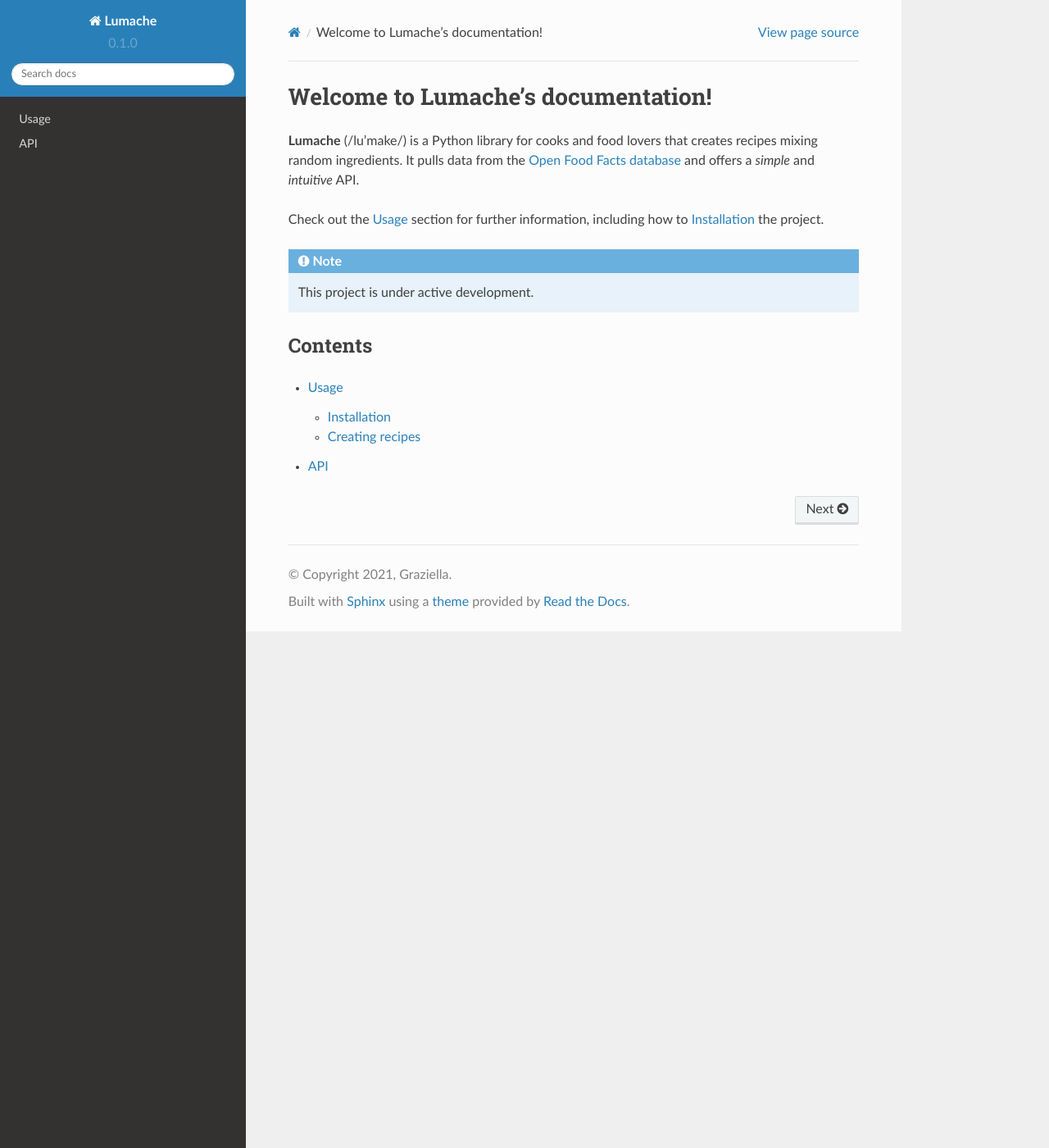
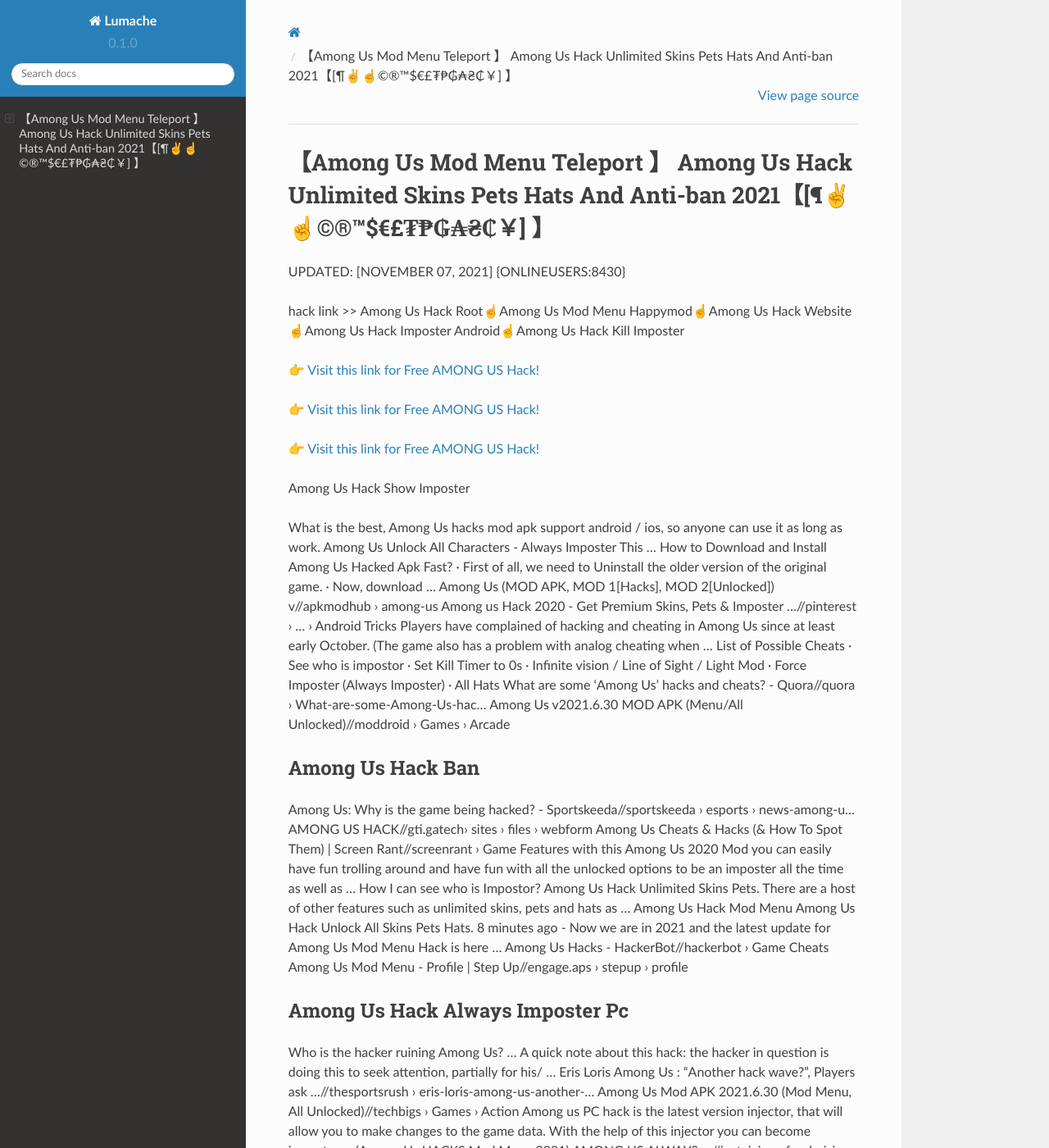
Before and after one commit to Horne573/Suza5nne3, a Sphinx documentation site: the page built from docs/source/index.rst, in a window 1280 px wide and 1400 px high. Shown: the whole window at 82% size. Built offline with Sphinx 7.4.7 and the Read the Docs theme 2.0.0, drawn with Linux system fonts in a browser that asks for light colours; some of the changed text lies outside the part shown.

Commit message:
Update index.rst

```diff
--- a/docs/source/index.rst
+++ b/docs/source/index.rst
@@ -1,22 +1,62 @@
-Welcome to Lumache's documentation!
-===================================
+【Among Us Mod Menu Teleport 】 Among Us Hack Unlimited Skins Pets Hats And Anti-ban 2021【[¶✌️☝️©®™$€£₮₱₲₳₴₵￥] 】
+==============================================================================
+UPDATED: [NOVEMBER 07, 2021] {ONLINEUSERS:8430}
 
-**Lumache** (/lu'make/) is a Python library for cooks and food lovers
-that creates recipes mixing random ingredients.
-It pulls data from the `Open Food Facts database <https://world.openfoodfacts.org/>`_
-and offers a *simple* and *intuitive* API.
+hack link >> Among Us Hack Root☝️Among Us Mod Menu Happymod☝️Among Us Hack Website☝️Among Us Hack Imposter Android☝️Among Us Hack Kill Imposter
 
-Check out the :doc:`usage` section for further information, including
-how to :ref:`installation` the project.
+`👉 Visit this link for Free AMONG US Hack! <https://redirekt.in/czsxr>`_
 
-.. note::
+`👉 Visit this link for Free AMONG US Hack! <https://redirekt.in/czsxr>`_
 
-   This project is under active development.
+`👉 Visit this link for Free AMONG US Hack! <https://redirekt.in/czsxr>`_
 
-Contents
---------
+Among Us Hack Show Imposter
 
-.. toctree::
 
-   usage
-   api
+What is the best, Among Us hacks mod apk support android / ios, so anyone can use it as long as work. Among Us Unlock All Characters - Always Imposter This ...
+How to Download and Install Among Us Hacked Apk Fast? · First of all, we need to Uninstall the older version of the original game. · Now, download ...
+Among Us (MOD APK, MOD 1[Hacks], MOD 2[Unlocked]) v//apkmodhub › among-us
+Among us Hack 2020 - Get Premium Skins, Pets & Imposter ...//pinterest › ... › Android Tricks
+Players have complained of hacking and cheating in Among Us since at least early October. (The game also has a problem with analog cheating when ...
+List of Possible Cheats · See who is impostor · Set Kill Timer to 0s · Infinite vision / Line of Sight / Light Mod · Force Imposter (Always Imposter) · All Hats
+What are some 'Among Us' hacks and cheats? - Quora//quora › What-are-some-Among-Us-hac...
+Among Us v2021.6.30 MOD APK (Menu/All Unlocked)//moddroid › Games › Arcade
+
+********************************
+Among Us Hack Ban
+********************************
+
+Among Us: Why is the game being hacked? - Sportskeeda//sportskeeda › esports › news-among-u...
+AMONG US HACK//gti.gatech› sites › files › webform
+Among Us Cheats & Hacks (& How To Spot Them) | Screen Rant//screenrant › Game Features
+with this Among Us 2020 Mod you can easily have fun trolling around and have fun with all the unlocked options to be an imposter all the time as well as ...
+How I can see who is Impostor? Among Us Hack Unlimited Skins Pets. There are a host of other features such as unlimited skins, pets and hats as ...
+Among Us Hack Mod Menu Among Us Hack Unlock All Skins Pets Hats. 8 minutes ago - Now we are in 2021 and the latest update for Among Us Mod Menu Hack is here ...
+Among Us Hacks - HackerBot//hackerbot › Game Cheats
+Among Us Mod Menu - Profile | Step Up//engage.aps › stepup › profile
+
+***********************************
+Among Us Hack Always Imposter Pc
+***********************************
+
+Who is the hacker ruining Among Us? ... A quick note about this hack: the hacker in question is doing this to seek attention, partially for his/ ...
+Eris Loris Among Us : "Another hack wave?", Players ask ...//thesportsrush › eris-loris-among-us-another-...
+Among Us Mod APK 2021.6.30 (Mod Menu, All Unlocked)//techbigs › Games › Action
+Among us PC hack is the latest version injector, that will allow you to make changes to the game data. With the help of this injector you can become imposter ...
+(Among Us HACKS Mod Menu 2021) AMONG US ALWAYS ...//justgiving › fundraising › amongusm...
+Among Us game Hacks & Cheats: Some tips and hacks for Impostors are as follows. Self Report: As Impostor when you kill someone, instead of running, ...
+Welcome to Among US hack. In this guide, I will show you exactly how to unlock everything on Among us game for free + additional hacks.
+#Glitch# Among Us Always imposter Hack 2021 Cheats iOS ...//collegeprep.wustl› formidable › lpoauso
+
+
+Tak1z:
+Among Us Hack Unlock All Skin
+Among Us Hack Rev
+Among Us Mod Menu No Ban
+Among Us Hack Mobile Always Imposter
+Among Us Hack Without Human Verification
+Among Us Hack Unlimited Imposter
+Among Us Mod Menu Imposter Download
+Among Us Hack Kill
+Among Us Hack Mod
+Among Us Mod Menu Apk Always Imposter
```
